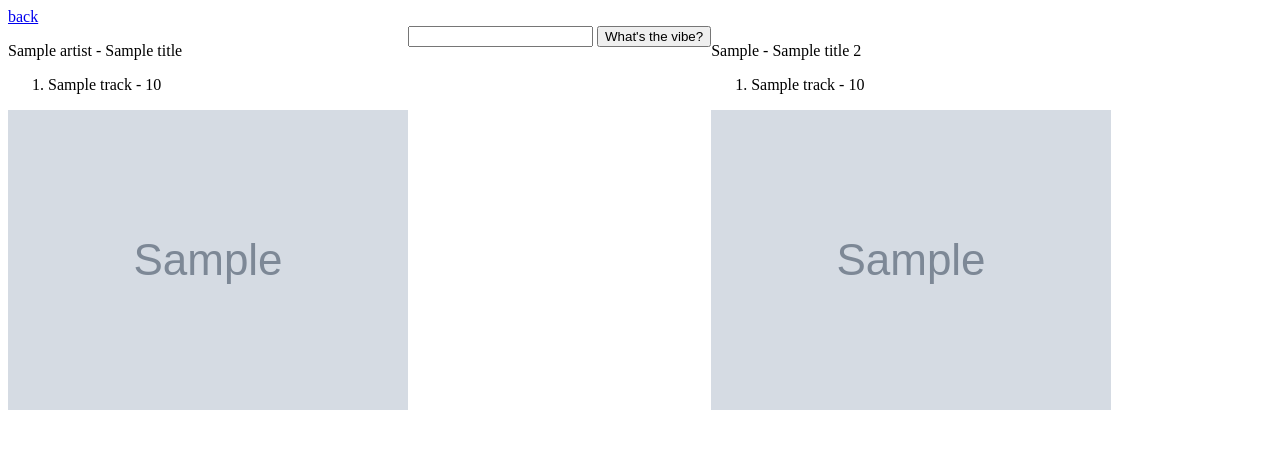
After one commit to Stumpbeard/samevibe, a Flask app: template templates/artist-release-related.html in a window 1280 px wide. The commit adds this page. Shown: the top 449 px of the page. Run offline with Flask 2, Linux system fonts and the light colour scheme; the template is opened without the code that fills it: most values are stand-ins (such as "Sample title", 1, 10 or a date in 2020); grey boxes marked "Sample" are stand-in pictures.

Commit message:
Finish up vibe connection for music

```diff
--- a/app.py
+++ b/app.py
@@ -1,8 +1,11 @@
 import json
 import os
+import sqlite3
 
-from flask import Flask, render_template, request
+from flask import Flask, render_template, request, redirect
 import requests
+
+import db
 
 
 USER_AGENT = "SameVibe/0.1 +https://samevi.be"
@@ -15,24 +18,30 @@ HEADERS = {
 
 
 app = Flask(__name__)
+db.init_db()
 
 
 @app.route("/")
 def hello_world():
-    return render_template("hello.html", key=MUSIC_KEY, secret=MUSIC_SECRET)
+    return render_template("hello.html")
 
 
 @app.route("/search")
 def search():
     q = request.args.get("q")
-    url = f"{DISCOGS_API}/database/search?q={q}&type=release&key={MUSIC_KEY}&secret={MUSIC_SECRET}"
-    response = requests.get(url, headers=HEADERS).content
-    results = json.loads(response).get("results")
+    results = search_music(q)
     return render_template("search.html", search=q, results=results[:10])
 
 
-@app.route("/release/<id>")
+@app.route("/release/<id>", methods=["GET", "POST"])
 def music_release(id):
+    if request.method == "POST":
+        vibe = request.form.get("vibe")
+        related_id = request.form.get("related_id")
+        if vibe and related_id:
+            db.create_vibe_connection(id, related_id, vibe)
+        return redirect(f"/release/{id}")
+
     url = f"{DISCOGS_API}/releases/{id}?key={MUSIC_KEY}&secret={MUSIC_SECRET}"
     response = requests.get(url, headers=HEADERS).content
     results = json.loads(response)
@@ -40,10 +49,82 @@ def music_release(id):
     title = results.get("title")
     tracklist = results.get("tracklist", [])
     image_url = results.get("images", [None])[0].get("resource_url")
+
+    q = request.args.get("q")
+    results = None
+    if q:
+        results = search_music(q)
+
+    vibes = db.find_vibes(id)
+
     return render_template(
         "artist-release.html",
+        id=id,
         artist=artist,
         title=title,
         tracklist=tracklist,
         image_url=image_url,
+        results=results,
+        vibes=vibes,
     )
+
+
+@app.route("/release/<id>/connect/<related_id>")
+def music_release_related(id, related_id):
+    url = f"{DISCOGS_API}/releases/{id}?key={MUSIC_KEY}&secret={MUSIC_SECRET}"
+    response = requests.get(url, headers=HEADERS).content
+    results = json.loads(response)
+    artist = results.get("artists", [None])[0].get("name")
+    title = results.get("title")
+    tracklist = results.get("tracklist", [])
+    image_url = results.get("images", [None])[0].get("resource_url")
+
+    url = f"{DISCOGS_API}/releases/{related_id}?key={MUSIC_KEY}&secret={MUSIC_SECRET}"
+    response = requests.get(url, headers=HEADERS).content
+    results = json.loads(response)
+    artist_2 = results.get("artists", [None])[0].get("name")
+    title_2 = results.get("title")
+    tracklist_2 = results.get("tracklist", [])
+    image_url_2 = results.get("images", [None])[0].get("resource_url")
+
+    return render_template(
+        "artist-release-related.html",
+        id=id,
+        related_id=related_id,
+        artist=artist,
+        title=title,
+        tracklist=tracklist,
+        image_url=image_url,
+        artist_2=artist_2,
+        title_2=title_2,
+        tracklist_2=tracklist_2,
+        image_url_2=image_url_2,
+    )
+
+
+@app.route("/release/<id>/vibe/<vibe>")
+def list_vibe_connections(id, vibe):
+    connection_ids = db.find_connections_by_vibe(id, vibe)
+    connections = []
+    for connection_id in connection_ids:
+        url = f"{DISCOGS_API}/releases/{connection_id}?key={MUSIC_KEY}&secret={MUSIC_SECRET}"
+        response = requests.get(url, headers=HEADERS).content
+        results = json.loads(response)
+        connection = {
+            "id": results.get("id"),
+            "artist": results.get("artists", [None])[0].get("name"),
+            "title": results.get("title"),
+        }
+        connections.append(connection)
+
+    return render_template(
+        "connections.html", connections=connections, main_id=id, vibe=vibe
+    )
+
+
+def search_music(q):
+    url = f"{DISCOGS_API}/database/search?q={q}&type=release&key={MUSIC_KEY}&secret={MUSIC_SECRET}"
+    response = requests.get(url, headers=HEADERS).content
+    results = json.loads(response).get("results")
+
+    return results
--- /dev/null
+++ b/sql/create_tables.sql
@@ -0,0 +1,9 @@
+CREATE TABLE IF NOT EXISTS relationships
+(
+    id INTEGER PRIMARY KEY,
+    primary_obj TEXT NOT NULL,
+    primary_type TEXT NOT NULL,
+    secondary_obj TEXT NOT NULL,
+    secondary_type TEXT NOT NULL,
+    vibe TEXT NOT NULL
+);
--- /dev/null
+++ b/sql/drop_tables.sql
@@ -0,0 +1 @@
+DROP TABLE IF EXISTS relationships;
--- /dev/null
+++ b/templates/artist-release-related.html
@@ -0,0 +1,27 @@
+<!DOCTYPE html>
+<a href="/">back</a>
+<div style="display: flex;">
+    <div>
+        <p>{{ artist }} - {{ title }}</p>
+        <ol>
+            {% for track in tracklist %}
+            <li>{{ track.title }} - {{ track.duration }}</li>
+            {% endfor %}
+        </ol>
+        <img src="{{ image_url }}" alt="">
+    </div>
+    <form action="/release/{{ id }}" method="post">
+        <input name="vibe">
+        <input name="related_id" value="{{ related_id }}" hidden>
+        <button>What's the vibe?</button>
+    </form>
+    <div>
+        <p>{{ artist_2 }} - {{ title_2 }}</p>
+        <ol>
+            {% for track in tracklist_2 %}
+            <li>{{ track.title }} - {{ track.duration }}</li>
+            {% endfor %}
+        </ol>
+        <img src="{{ image_url_2 }}" alt="">
+    </div>
+</div>
```
Also changed, not shown: db.py (added, +49 -0 lines), templates/artist-release.html (+23 -0 lines), templates/connections.html (added, +10 -0 lines), samevibe.db (added), 2 other files.
